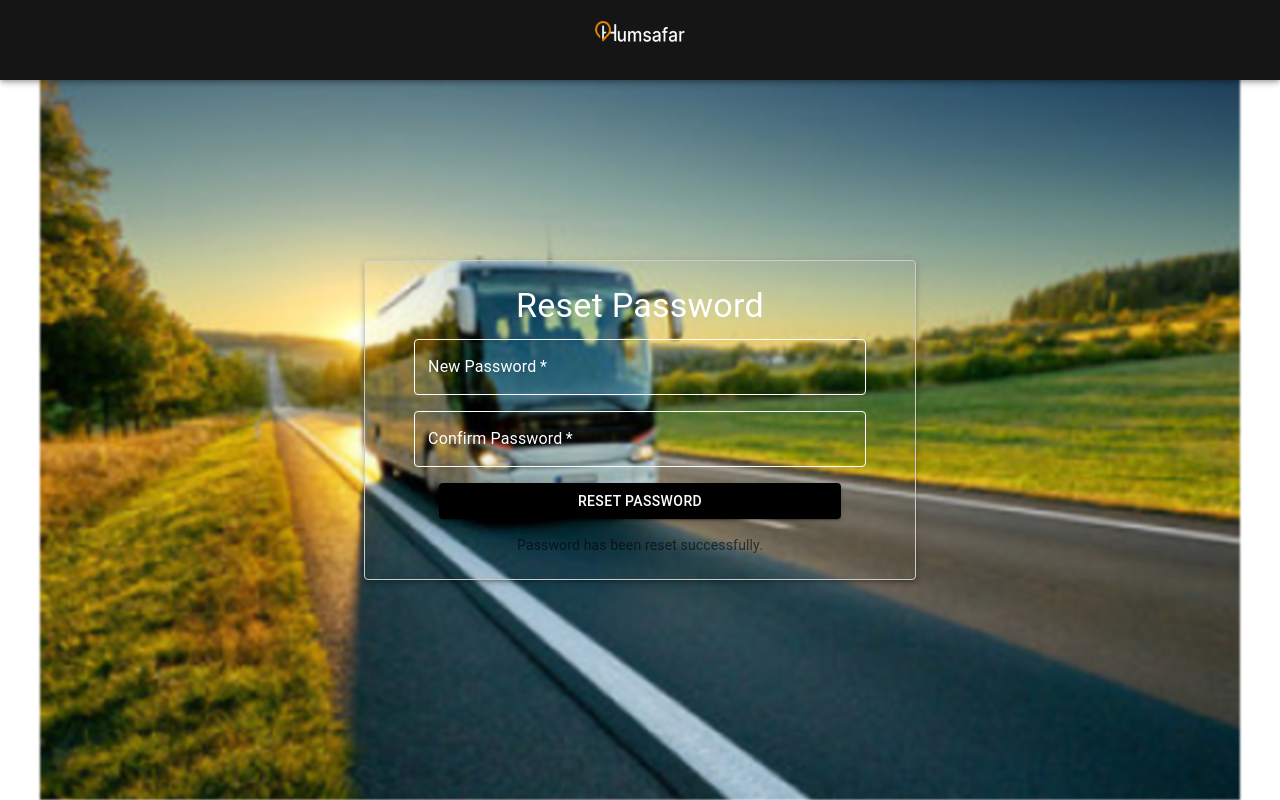
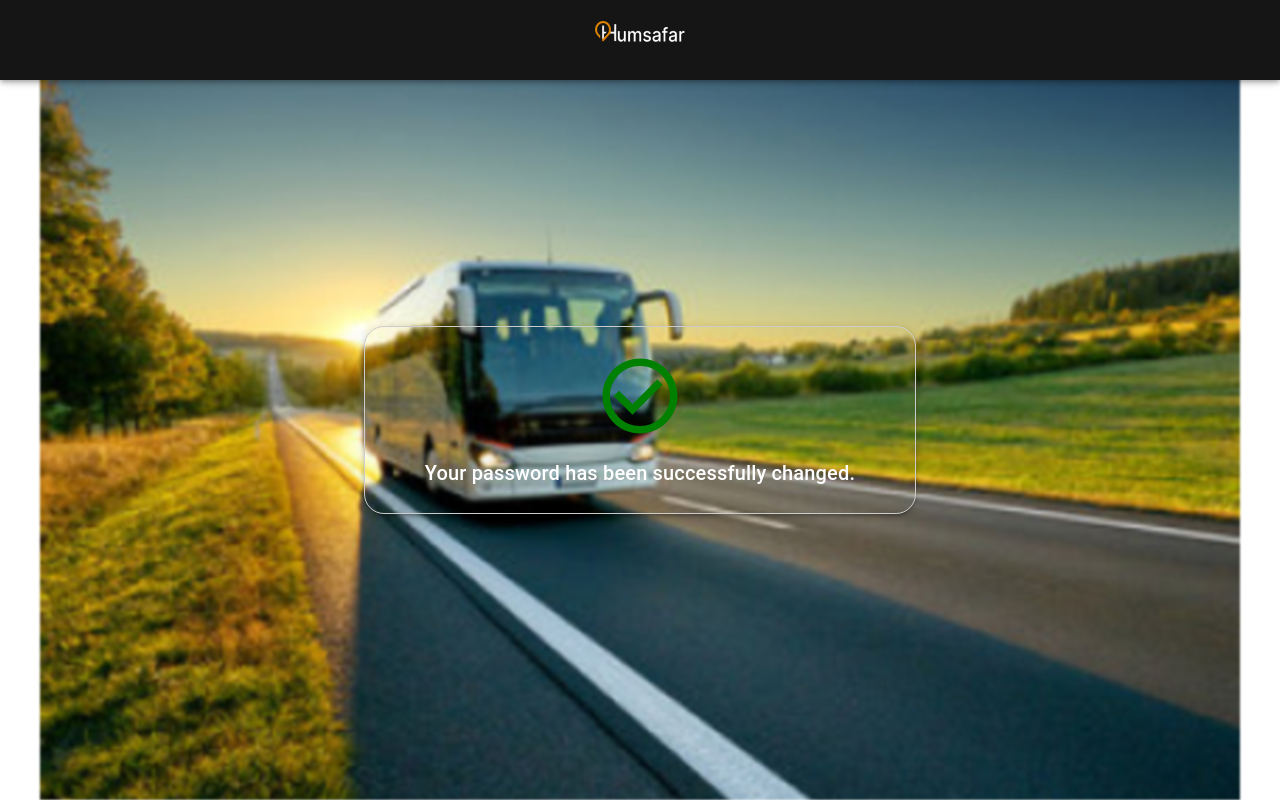
Before and after one commit to app-humsafar/humsafarForgetPassword, a React (Vite) app: page / in a window 1280 px wide. Both pictures are taken after typing "Sample123", "Sample123" into the empty fields and a click on the button "RESET PASSWORD". Shown: the top 800 px of the page. Built offline with nearby package versions, Linux system fonts and the light colour scheme.

Commit message:
add success component

```diff
--- a/src/components/ResetPasswordForm.jsx
+++ b/src/components/ResetPasswordForm.jsx
@@ -1,13 +1,18 @@
 // src/ResetPasswordForm.js
 import React, { useState } from 'react';
-import { useParams } from 'react-router-dom';
 import { TextField, Button, Typography, Container, Box } from '@mui/material';
+import CheckCircleOutlineIcon from '@mui/icons-material/CheckCircleOutline'; // Import the check icon
+import { useLocation } from 'react-router-dom';
 
 const ResetPasswordForm = () => {
-    const { token } = useParams(); // Extract the token from the URL
+    const location = useLocation();
+    const searchParams = new URLSearchParams(location.search);
+    const token = searchParams.get('token');
+
     const [password, setPassword] = useState('');
     const [confirmPassword, setConfirmPassword] = useState('');
     const [message, setMessage] = useState('');
+    const [isSuccess, setIsSuccess] = useState(false); // State to handle success
 
     const handleSubmit = (event) => {
         event.preventDefault();
@@ -20,8 +25,8 @@ const ResetPasswordForm = () => {
         console.log('Token:', token);
         console.log('Password:', password);
 
-        // Reset the message
-        setMessage('Password has been reset successfully.');
+        // Set success state
+        setIsSuccess(true);
 
         // Reset states
         setPassword('');
@@ -30,6 +35,25 @@ const ResetPasswordForm = () => {
 
     return (
         <Container maxWidth="sm">
+            {isSuccess ? (
+                <Box
+                    sx={{
+                        mt: 5,
+                        display: 'flex',
+                        flexDirection: 'column',
+                        alignItems: 'center',
+                        p: 3,
+                        border: '1px solid #ccc',
+                        borderRadius: 5,
+                        boxShadow: 3,
+                    }}
+                >
+                    <CheckCircleOutlineIcon sx={{ color: 'green', fontSize: { lg: 90, xs: 50 } }} />
+                    <Typography variant="h6" color="white" textAlign="center" sx={{ mt: 2 }}>
+                        Your password has been successfully changed.
+                    </Typography>
+                </Box>
+            ) : (
                 <Box
                     component="form"
                     onSubmit={handleSubmit}
@@ -40,8 +64,8 @@ const ResetPasswordForm = () => {
                         alignItems: 'center',
                         p: 3,
                         border: '1px solid #ccc',
-                    borderRadius: 1,
-                    boxShadow: 3
+                        borderRadius: 5,
+                        boxShadow: 3,
                     }}
                 >
                     <Typography variant="h4" component='h2' color='white' gutterBottom>
@@ -144,11 +168,12 @@ const ResetPasswordForm = () => {
                     </Button>
 
                     {message && (
-                    <Typography variant="body2" color="textSecondary" align="center" sx={{ mt: 2 }}>
+                        <Typography variant="body2" color="error" align="center" sx={{ mt: 2 }}>
                             {message}
                         </Typography>
                     )}
                 </Box>
+            )}
         </Container>
     );
 };
```
Lines whose indentation alone changed are shown as unchanged.
